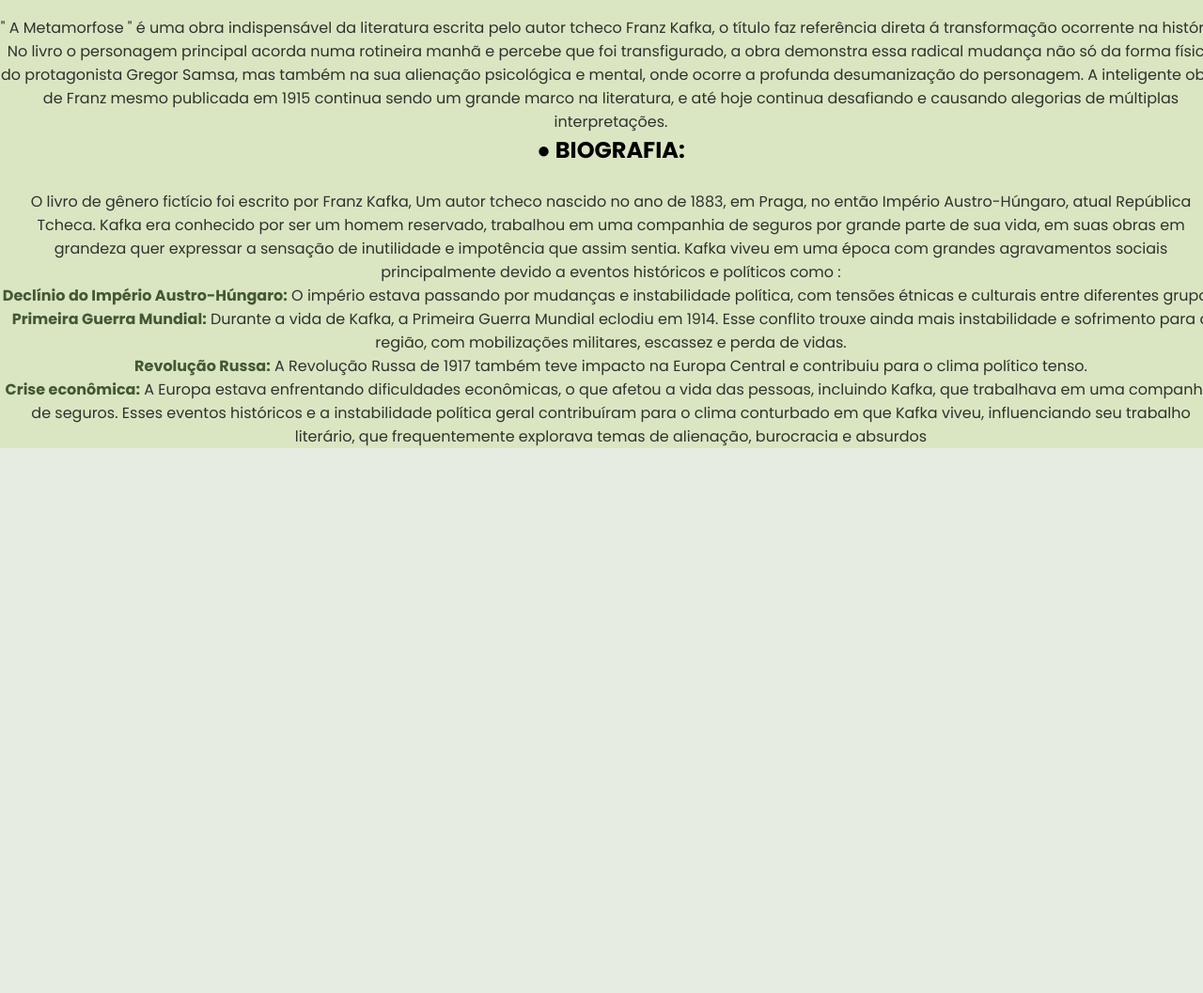
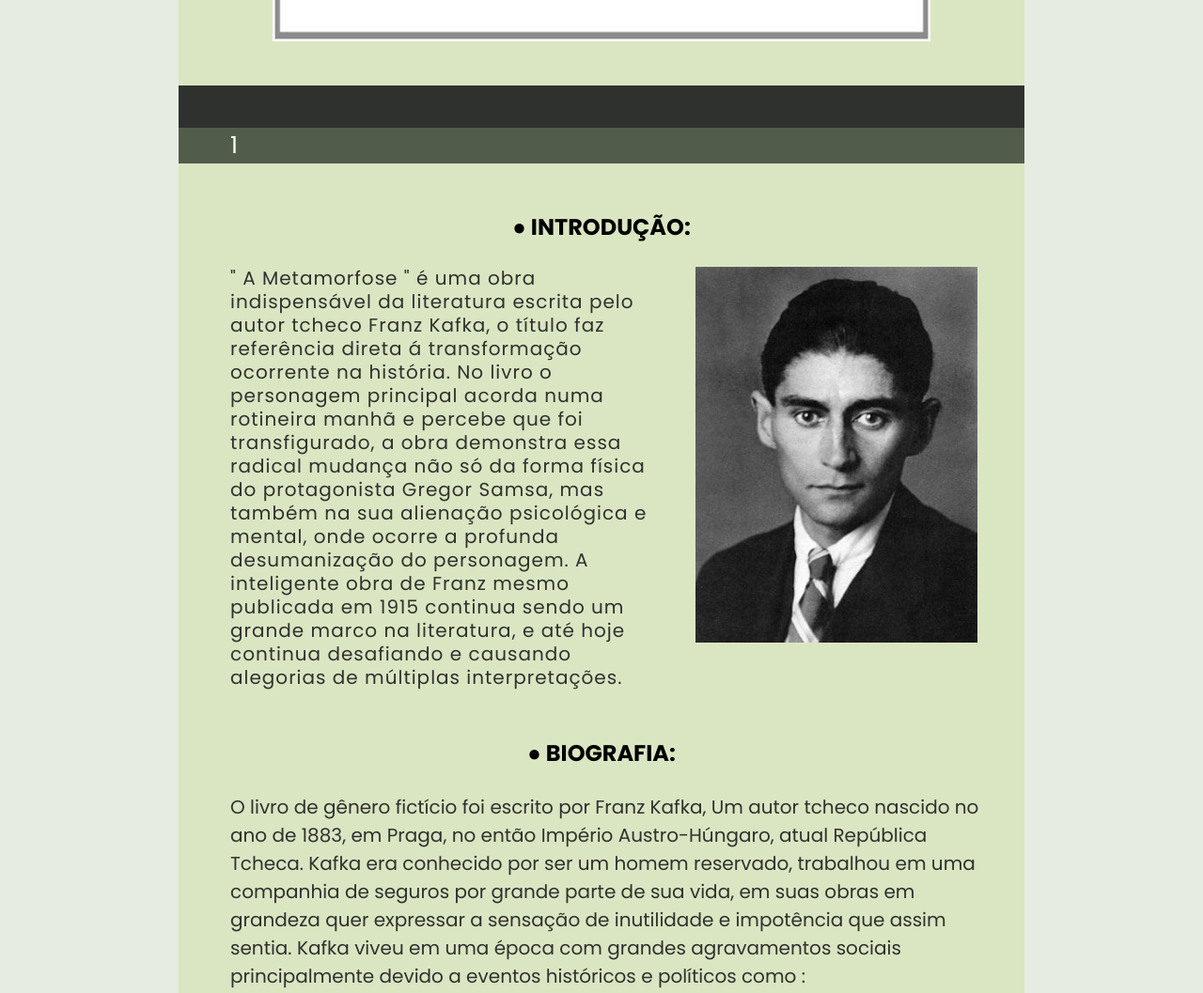
Before and after one commit to GLtegani/trabalho-gramatica, a plain HTML site: page index.html in a window 1280 px wide. Shown: the part 1280-2337 px from the top of the page at 94% size. Before the commit the page ends 1757 px from the top, so only its background shows below. Drawn offline with Linux system fonts and the light colour scheme.

Commit message:
changes on pages

```diff
--- a/index.html
+++ b/index.html
@@ -14,7 +14,7 @@
   </head>
   <body>
     <section id="page">
-      <div id="hero-container">
+      <div id="content-container">
         <header>
           <p>
             <strong>LITERATURA/GRAMÁTICA</strong> — 2°A <br />
@@ -37,41 +37,57 @@
 
           <section class="pages">
             <section id="page-one">
+              <div class="box-separation">
+                <p class="page-number">1</p>
+              </div>
+
               <h2>● INTRODUÇÃO:</h2>
               <br />
-              <p>
-                " A Metamorfose " é uma obra indispensável da literatura escrita
-                pelo autor tcheco Franz Kafka, o título faz referência direta á
-                transformação ocorrente na história. No livro o personagem
-                principal acorda numa rotineira manhã e percebe que foi
-                transfigurado, a obra demonstra essa radical mudança não só da
-                forma física do protagonista Gregor Samsa, mas também na sua
-                alienação psicológica e mental, onde ocorre a profunda
-                desumanização do personagem. A inteligente obra de Franz mesmo
-                publicada em 1915 continua sendo um grande marco na literatura,
-                e até hoje continua desafiando e causando alegorias de múltiplas
-                interpretações.
-              </p>
+
+              <div id="introduction-pg-one">
+                <p>
+                  " A Metamorfose " é uma obra indispensável da literatura
+                  escrita pelo autor tcheco Franz Kafka, o título faz referência
+                  direta á transformação ocorrente na história. No livro o
+                  personagem principal acorda numa rotineira manhã e percebe que
+                  foi transfigurado, a obra demonstra essa radical mudança não
+                  só da forma física do protagonista Gregor Samsa, mas também na
+                  sua alienação psicológica e mental, onde ocorre a profunda
+                  desumanização do personagem. A inteligente obra de Franz mesmo
+                  publicada em 1915 continua sendo um grande marco na
+                  literatura, e até hoje continua desafiando e causando
+                  alegorias de múltiplas interpretações.
+                </p>
+
+                <img
+                  src="./assets/WhatsApp Image 2023-10-25 at 20.53.45.jpeg"
+                  alt="Imagem em preto e branco de Franz Kafka."
+                />
+              </div>
 
               <h2>● BIOGRAFIA:</h2>
               <br />
-              <p>
-                O livro de gênero fictício foi escrito por Franz Kafka, Um autor
-                tcheco nascido no ano de 1883, em Praga, no então Império
-                Austro-Húngaro, atual República Tcheca. Kafka era conhecido por
-                ser um homem reservado, trabalhou em uma companhia de seguros
-                por grande parte de sua vida, em suas obras em grandeza quer
-                expressar a sensação de inutilidade e impotência que assim
-                sentia. Kafka viveu em uma época com grandes agravamentos
-                sociais principalmente devido a eventos históricos e políticos
-                como :
-              </p>
+
+              <div id="bio">
+                <p>
+                  O livro de gênero fictício foi escrito por Franz Kafka, Um
+                  autor tcheco nascido no ano de 1883, em Praga, no então
+                  Império Austro-Húngaro, atual República Tcheca. Kafka era
+                  conhecido por ser um homem reservado, trabalhou em uma
+                  companhia de seguros por grande parte de sua vida, em suas
+                  obras em grandeza quer expressar a sensação de inutilidade e
+                  impotência que assim sentia. Kafka viveu em uma época com
+                  grandes agravamentos sociais principalmente devido a eventos
+                  históricos e políticos como :
+                </p>
+              </div>
 
               <ol>
                 <li>
                   <p>
-                    <strong>Declínio do Império Austro-Húngaro:</strong> O
-                    império estava passando por mudanças e instabilidade
+                    <strong>1- Declínio do Império Austro-Húngaro:</strong>
+                    <br />
+                    O império estava passando por mudanças e instabilidade
                     política, com tensões étnicas e culturais entre diferentes
                     grupos.
                   </p>
@@ -79,35 +95,81 @@
 
                 <li>
                   <p>
-                    <strong>Primeira Guerra Mundial:</strong> Durante a vida de
-                    Kafka, a Primeira Guerra Mundial eclodiu em 1914. Esse
-                    conflito trouxe ainda mais instabilidade e sofrimento para a
-                    região, com mobilizações militares, escassez e perda de
-                    vidas.
+                    <strong>2- Primeira Guerra Mundial:</strong> <br />
+                    Durante a vida de Kafka, a Primeira Guerra Mundial eclodiu
+                    em 1914. Esse conflito trouxe ainda mais instabilidade e
+                    sofrimento para a região, com mobilizações militares,
+                    escassez e perda de vidas.
+                  </p>
+                </li>
+              </ol>
+            </section>
+
+            <section id="page-two">
+              <div class="box-separation">
+                <p class="page-number">2</p>
+              </div>
+
+              <ol>
+                <li>
+                  <p>
+                    <strong>3- Revolução Russa:</strong> <br />
+                    A Revolução Russa de 1917 também teve impacto na Europa
+                    Central e contribuiu para o clima político tenso.
                   </p>
                 </li>
 
                 <li>
                   <p>
-                    <strong>Revolução Russa:</strong> A Revolução Russa de 1917
-                    também teve impacto na Europa Central e contribuiu para o
-                    clima político tenso.
-                  </p>
-                </li>
-
-                <li>
-                  <p>
-                    <strong>Crise econômica:</strong> A Europa estava
-                    enfrentando dificuldades econômicas, o que afetou a vida das
-                    pessoas, incluindo Kafka, que trabalhava em uma companhia de
-                    seguros. Esses eventos históricos e a instabilidade política
-                    geral contribuíram para o clima conturbado em que Kafka
-                    viveu, influenciando seu trabalho literário, que
-                    frequentemente explorava temas de alienação, burocracia e
-                    absurdos
+                    <strong>4- Crise econômica:</strong> <br />
+                    A Europa estava enfrentando dificuldades econômicas, o que
+                    afetou a vida das pessoas, incluindo Kafka, que trabalhava
+                    em uma companhia de seguros. Esses eventos históricos e a
+                    instabilidade política geral contribuíram para o clima
+                    conturbado em que Kafka viveu, influenciando seu trabalho
+                    literário, que frequentemente explorava temas de alienação,
+                    burocracia e absurdos
                   </p>
                 </li>
               </ol>
+
+              <h2>● RESUMO DA OBRA E TEXTO LITERÁRIO</h2>
+              <br />
+              <div id="summary-pg-two">
+                <p>
+                  " A Metamorfose " conta a história de uma caixeiro-viajante
+                  infeliz e insatisfeito com sua vida, chamado Gregor Samsa. Em
+                  certa manhã o personagem acorda e percebe que virou um inseto
+                  gigante. Gregor luta para se adaptar a sua nova condição, e ao
+                  mesmo tempo nos é narrado a percepção da família quanto a
+                  Gregor ( que agora havia se tornado uma criatura repugnante) ,
+                  e quanto a condição financeira que ele provia, pois, era o
+                  único até então que sustentava sua família. A novela explora
+                  temas profundos, como alienação, isolamento e desumanização. O
+                  personagem de Gregor se torna um símbolo da condição humana e
+                  das lutas enfrentadas por muitos indivíduos em sociedades
+                  burocráticas e impessoais. A história revela a deterioração
+                  das relações familiares devido à transformação de Gregor e a
+                  maneira como as expectativas sociais podem esmagar a
+                  individualidade. Entretanto embora o personagem tenha acordado
+                  consigo transformado em um corpo asqueroso, sua preocupação
+                  mesmo era a ameaça de perder seu emprego, que demonstra que
+                  embora tenha acontecido a pior tragédia da vida de Gregor sua
+                  preocupação em perder o emprego ainda era maior do que ser
+                  transformado em um inseto.
+                </p>
+
+                <img
+                  src="./assets/Imagem do WhatsApp de 2023-10-24 à(s) 23.28.29_4202ed5d.jpg"
+                  alt="Imagem de uma barata grande deitada em uma cama num quarto com uma janela e um criado mudo, com a cor preta predominante."
+                />
+              </div>
+            </section>
+
+            <section id="page-three">
+              <div class="box-separation">
+                <p class="page-number">3</p>
+              </div>
             </section>
           </section>
         </main>
--- a/style.css
+++ b/style.css
@@ -1,3 +1,5 @@
+/* config */
+
 * {
   margin: 0;
   padding: 0;
@@ -7,15 +9,40 @@
 :root {
   font-size: 62.5%;
   --fs-body: 1.6rem;
-  --fs-titles: 4rem;
-  --fs-subtitles: 2.5rem;
+  --fs-titles: 3.5rem;
+  --fs-subtitles: 3rem;
+  --fs-little-titles: 2.5rem;
+  --fs-text: 2rem;
   --ff-poppins: "Poppins", sans-serif;
   --bg-color: #e6ece2;
   --bg-container: #dae6c2;
   --bg-header: #a0af83;
+  --bg-border: #2f312e;
+  --bg-scd-border: #515c4b;
   --title-color: #435736;
   --text-color: #2f312e;
 }
+
+strong {
+  color: var(--title-color);
+  font-weight: bold;
+}
+
+p {
+  color: var(--text-color);
+  font-size: var(--fs-text);
+}
+
+.box-separation {
+  background-color: var(--bg-scd-border);
+}
+
+.box-separation .page-number {
+  color: white;
+  font-size: var(--fs-little-titles);
+}
+
+/* body */
 
 body {
   background: var(--bg-color);
@@ -25,29 +52,115 @@ body {
 }
 
 #page {
-  width: 130rem;
+  width: 90rem;
   margin: 0 auto;
   text-align: center;
 }
 
-#hero-container {
+#content-container {
   background-color: var(--bg-container);
 }
 
+/* header */
+
 header {
   text-align: left;
-  padding-left: 2rem;
-}
-
-strong {
-  color: var(--title-color);
-  font-weight: bold;
-}
-
-p {
-  color: var(--text-color);
+  letter-spacing: 2px;
+  font-size: var(--fs-little-titles);
 }
 
 header {
   background-color: var(--bg-header);
 }
+
+/* page one */
+
+.introduction {
+  margin: 3rem auto 0;
+  padding-bottom: 4rem;
+  border-bottom: 4.5rem solid var(--bg-border);
+}
+
+.introduction h1 {
+  font-size: var(--fs-titles);
+  margin-bottom: 2rem;
+  color: var(--text-color);
+}
+
+.introduction span {
+  color: var(--title-color);
+}
+.introduction p {
+  font-size: var(--fs-subtitles);
+  color: var(--text-color);
+  margin-bottom: 2rem;
+}
+
+.introduction h1,
+p {
+  text-align: left;
+  margin-left: 5.5rem;
+}
+
+.introduction img {
+  width: 70rem;
+  margin: 0 auto;
+}
+
+/* pages */
+
+.pages h2 {
+  margin-top: 5rem;
+}
+
+#page-one {
+  border-bottom: 4.5rem solid var(--bg-border);
+}
+
+#introduction-pg-one {
+  display: flex;
+}
+
+#introduction-pg-one p {
+  text-align: left;
+  line-height: 2.5rem;
+  letter-spacing: 1px;
+}
+
+#introduction-pg-one img {
+  width: 30rem;
+  height: 40rem;
+  margin: 0 5rem;
+}
+
+/* page one bio */
+
+#bio {
+  margin: 0 3rem 0 0;
+}
+
+ol {
+  letter-spacing: 1px;
+  line-height: 3.5rem;
+  list-style: none;
+}
+
+ol li {
+  margin: 5rem 0;
+}
+
+/* page two */
+
+#page-two {
+  border-bottom: 4.5rem solid var(--bg-border);
+}
+
+#summary-pg-two img {
+  width: 70rem;
+
+  margin: 0 5rem 3rem;
+}
+
+#summary-pg-two p {
+  margin: 0 4rem 3rem;
+}
```
Also changed, not shown: assets/Imagem do WhatsApp de 2023-10-24 à(s) 23.28.29_4202ed5d.jpg (added).
